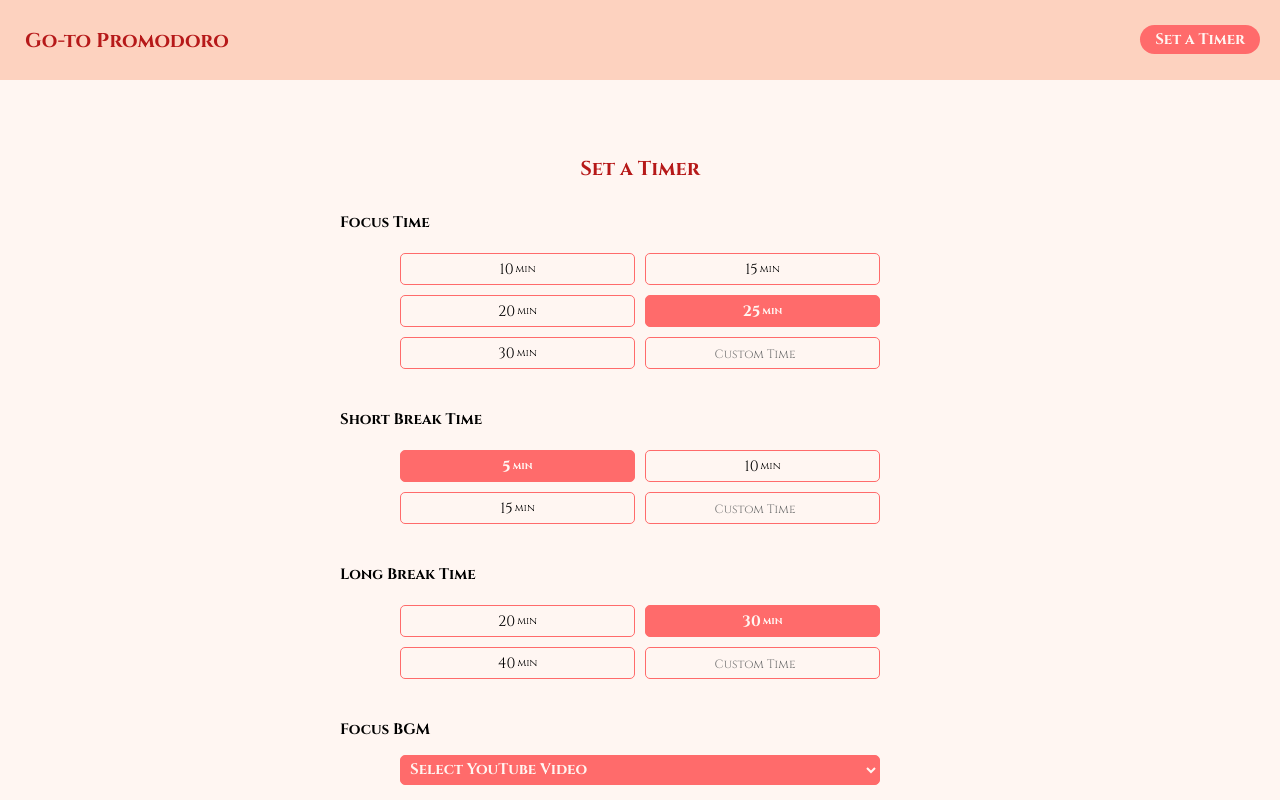
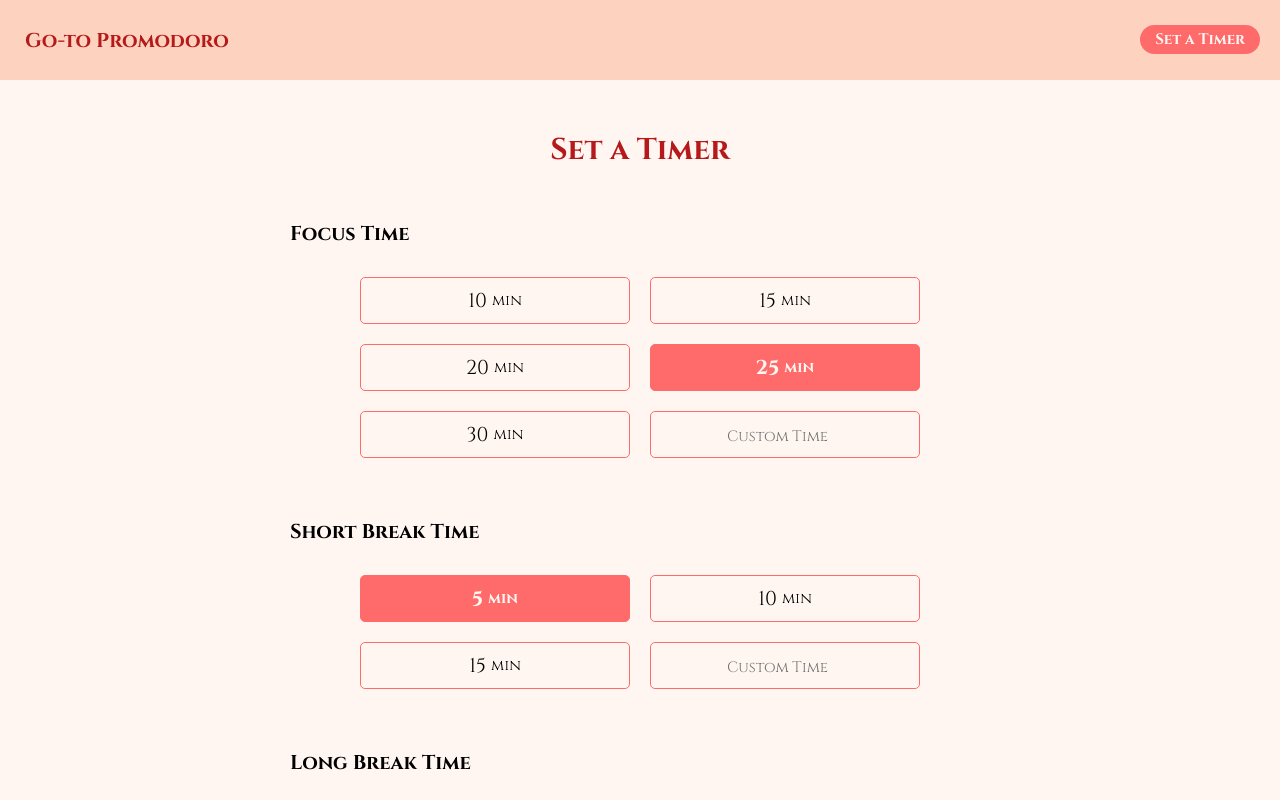
Before and after one commit to shiv-chan/go-to-pomodoro, a React (Create React App) app: page /setting in a window 1280 px wide. Shown: the top 800 px of the page. Built offline with nearby package versions, Linux system fonts and the light colour scheme.

Commit message:
Style the time settion section for tablet and laptop

```diff
--- a/src/features/timer/setting/FocusTimeSetting.jsx
+++ b/src/features/timer/setting/FocusTimeSetting.jsx
@@ -128,9 +128,8 @@ export default function FocusSetting() {
 							onFocus={handleRadioChange}
 							ref={refInput}
 						/>
-						{/* <span> min</span> */}
+						{ErrorMessage}
 					</label>
-					{ErrorMessage}
 				</div>
 			</div>
 		</section>
--- a/src/features/timer/setting/LongBreakSetting.jsx
+++ b/src/features/timer/setting/LongBreakSetting.jsx
@@ -101,9 +101,8 @@ export default function LongBreakSetting() {
 							onFocus={handleRadioChange}
 							ref={refInput}
 						/>
-						{/* <span> min</span> */}
+						{ErrorMessage}
 					</label>
-					{ErrorMessage}
 				</div>
 			</div>
 		</section>
--- a/src/features/timer/setting/Setting.jsx
+++ b/src/features/timer/setting/Setting.jsx
@@ -3,7 +3,7 @@ import { useSelector } from 'react-redux';
 import styled from 'styled-components';
 
 import { Main } from '../../../styles/StyledMain';
-import { StyledSetTimerButton } from '../../../app/Home';
+import { PillLink } from '../../../styles/StyledLink';
 import FocusTimeSetting from './FocusTimeSetting';
 import ShortBreakSetting from './ShortBreakSetting';
 import LongBreakSetting from './LongBreakSetting';
@@ -11,11 +11,11 @@ import FocusBgmSetting from './FocusBgmSetting';
 import ShortBgmSetting from './ShortBgmSetting';
 import LongBgmSetting from './LongBgmSetting';
 
-const StyledSetButton = styled(StyledSetTimerButton)`
+const StyledSetButton = styled(PillLink)`
 	padding: 0.5rem 3rem;
 	letter-spacing: 0.4rem;
 	font-size: 1.5rem;
-	margin-bottom: 0;
+	margin-bottom: 4rem;
 
 	&.isDisabled {
 		cursor: not-allowed;
@@ -37,13 +37,18 @@ const StyledMainSetting = styled(Main)`
 	display: flex;
 	flex-direction: column;
 	align-items: center;
-	padding: 45px 5rem 5rem;
 
 	h1 {
 		font-weight: bold;
 		font-size: 2rem;
 		text-align: center;
-		margin: 3rem 0;
+		margin: 5rem;
+	}
+
+	@media only screen and (min-width: 768px) {
+		h1 {
+			font-size: 3rem;
+		}
 	}
 `;
 
--- a/src/features/timer/setting/ShortBreakSetting.jsx
+++ b/src/features/timer/setting/ShortBreakSetting.jsx
@@ -101,9 +101,8 @@ export default function ShortBreakSetting() {
 							onFocus={handleRadioChange}
 							ref={refInput}
 						/>
-						{/* <span> min</span> */}
+						{ErrorMessage}
 					</label>
-					{ErrorMessage}
 				</div>
 			</div>
 		</section>
--- a/src/style.scss
+++ b/src/style.scss
@@ -25,13 +25,6 @@
 	font-size: 62.5%;
 	font-family: var(--primary-font);
 	width: 100%;
-}
-
-// responsive
-@mixin tablet {
-	@media only screen and (min-width: 768px) {
-		@content;
-	}
 }
 
 html,
@@ -124,6 +117,8 @@ body {
 				align-items: center;
 				height: 3rem;
 				font-size: 1.5rem;
+				cursor: pointer;
+				position: relative;
 
 				span {
 					width: auto;
@@ -201,10 +196,10 @@ body {
 
 .error-message {
 	position: absolute;
+	width: 400px;
 	border: none !important;
-	width: 100px;
-	right: 1rem;
-	bottom: -3.5rem;
+	text-align: center;
+	bottom: -2rem;
 	color: red;
 	font-weight: bold;
 	font-size: 1.2rem;
@@ -214,6 +209,9 @@ body {
 .bgm-setting {
 	position: relative;
 	margin-bottom: 3rem;
+	display: flex;
+	flex-direction: column;
+	align-items: center;
 
 	h2 {
 		color: #000 !important;
@@ -225,19 +223,12 @@ body {
 		display: block;
 		width: 80%;
 		height: 3rem;
-		margin: 1.5rem auto;
+		margin-top: 1rem;
 		border-radius: 0.5rem;
 		padding: 0.1rem 0.5rem;
 		font-size: 1.5rem;
 		outline: none;
 		background-color: transparent;
-	}
-
-	.error-message {
-		width: auto;
-		left: 0;
-		bottom: -0.5rem;
-		text-align: center;
 	}
 }
 
@@ -312,8 +303,52 @@ body {
 	width: auto;
 }
 
+// responsive
+@mixin tablet {
+	@media only screen and (min-width: 768px) {
+		@content;
+	}
+}
+
 @include tablet {
 	.logo {
 		font-size: 2rem;
 	}
+
+	.time-setting {
+		h2 {
+			font-size: 2rem;
+		}
+
+		.time-options {
+			gap: 2rem;
+			margin-top: 3rem;
+			margin-bottom: 6rem;
+
+			div {
+				label {
+					height: 4.5rem;
+					font-size: 2rem;
+
+					span {
+						margin-left: 0.5rem;
+						font-size: 1.5rem;
+					}
+
+					input[type='number'] {
+						font-size: 2rem;
+
+						&::placeholder {
+							font-size: 1.5rem;
+						}
+					}
+				}
+			}
+		}
+	}
+
+	.error-message {
+		font-size: 1.8rem;
+		bottom: -3rem;
+	}
 }
--- a/src/styles/StyledButton.jsx
+++ b/src/styles/StyledButton.jsx
@@ -26,8 +26,7 @@ const Button = styled.button`
 `;
 
 export default function StyledButton({ onClick, text, ...otherProps }) {
-	const timer = useSelector((state) => state.timer);
-	const session = timer.currentSession;
+	const session = useSelector((state) => state.timer.currentSession);
 
 	return (
 		<Button onClick={onClick} session={session} {...otherProps}>
```
